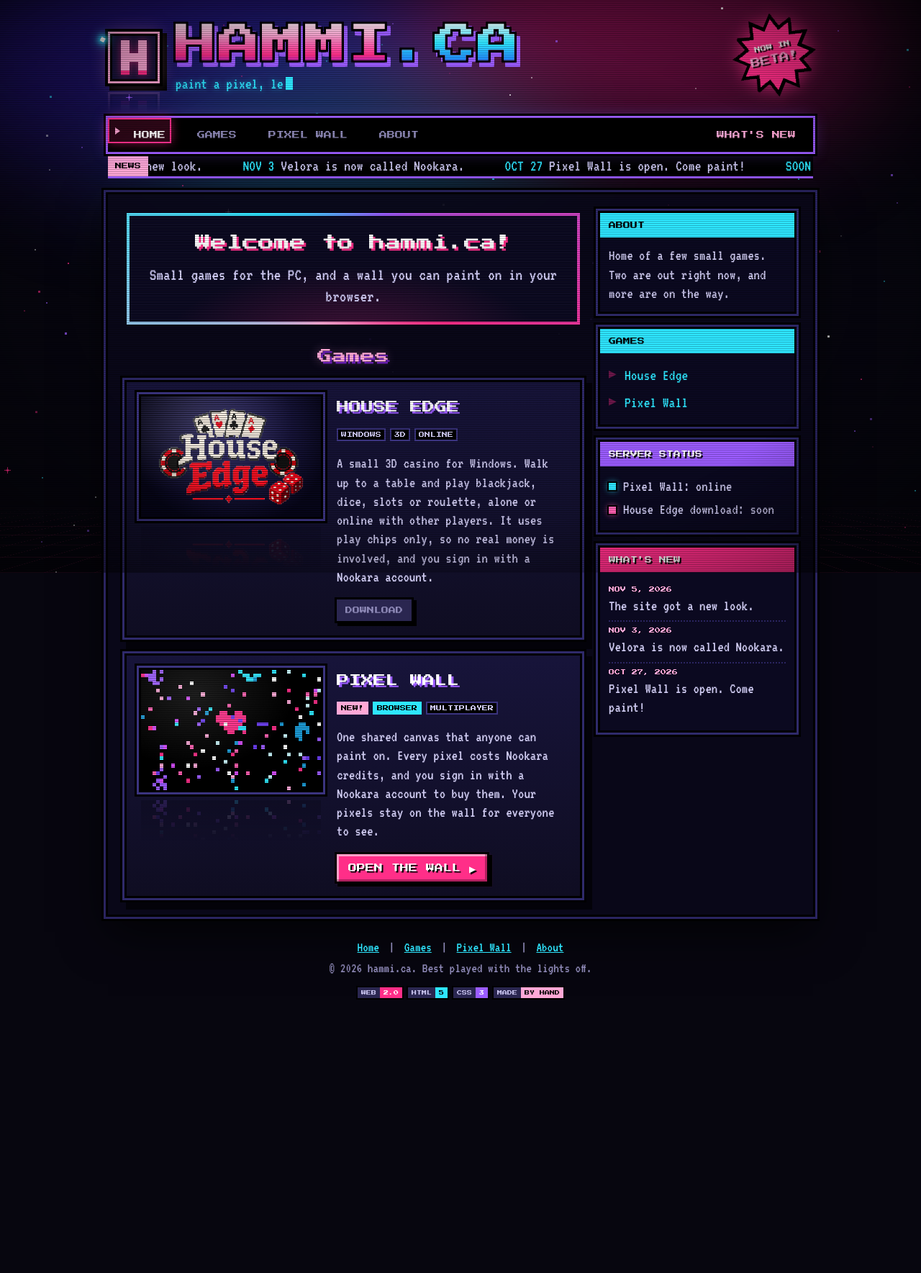
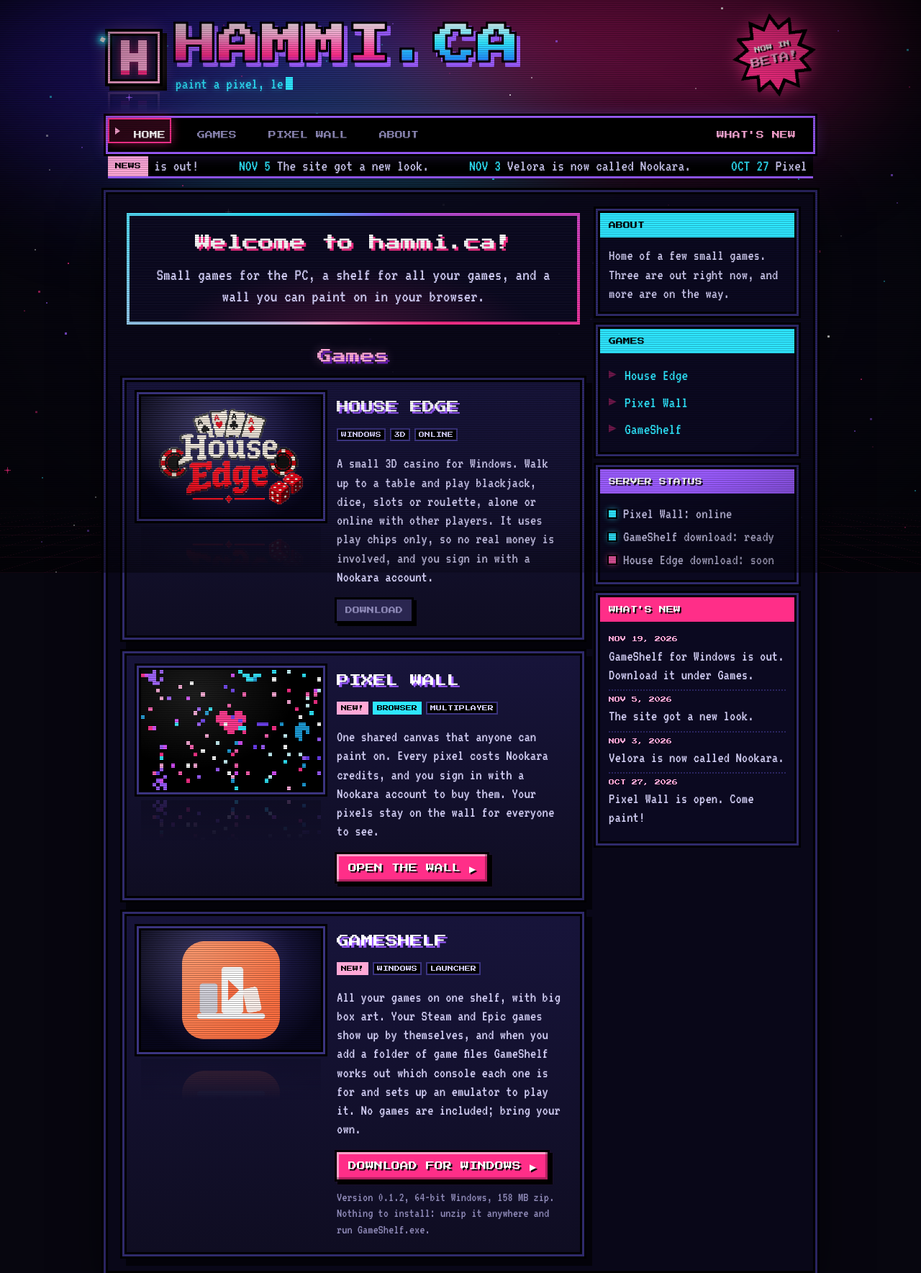
Before and after one commit to Dipish3639/hammi-ca, a plain HTML site: page index.html in a window 1280 px wide. Shown: the part 4-1773 px from the top of the page at 72% size. Before the commit the page ends 1435 px from the top, so only its background shows below. Drawn offline with Linux system fonts and the light colour scheme.

Commit message:
Add GameShelf for Windows to the Games section (#11)
Adds a GameShelf card with its app icon and a download of the 0.1.2
Windows zip (hosted as a GitHub release asset, since it is 158 MB),
plus a dated ticker and What's new item.


Claude-Session: https://claude.ai/code/session_01QCCQ8Ds9RGkwKXWCXfYg3b

Co-authored-by: Claude <noreply@anthropic.com>

```diff
--- a/index.html
+++ b/index.html
@@ -380,6 +380,7 @@
   .pbtn.big::after { content: " \25B6"; }
   @keyframes glow { 50% { filter: drop-shadow(0 0 10px rgba(255, 46, 136, 0.9)); } }
   .pbtn.off, .pbtn.off:hover { background: #2a2650; color: var(--muted); text-shadow: none; cursor: default; transform: none; box-shadow: 0 0 0 3px #000, 4px 4px 0 3px #000; animation: none; }
+  .game p.fine { margin: 14px 0 0; font-size: 18px; color: var(--muted); }
   .play .note { font: 9px/1.5 var(--pixel); color: var(--yellow); animation: blink 1.4s steps(1) infinite; }
 
   /* ---------- sidebar ---------- */
@@ -491,10 +492,12 @@
     <span class="label">News</span>
     <div class="track">
       <div class="run">
+        <span><b>NOV 19</b> GameShelf for Windows is out!</span>
         <span><b>NOV 5</b> The site got a new look.</span>
         <span><b>NOV 3</b> Velora is now called Nookara.</span>
         <span><b>OCT 27</b> Pixel Wall is open. Come paint!</span>
         <span><b>SOON</b> House Edge for Windows.</span>
+        <span aria-hidden="true"><b>NOV 19</b> GameShelf for Windows is out!</span>
         <span aria-hidden="true"><b>NOV 5</b> The site got a new look.</span>
         <span aria-hidden="true"><b>NOV 3</b> Velora is now called Nookara.</span>
         <span aria-hidden="true"><b>OCT 27</b> Pixel Wall is open. Come paint!</span>
@@ -507,7 +510,7 @@
     <main>
       <section class="hero reveal">
         <h2>Welcome to hammi.ca!</h2>
-        <p>Small games for the PC, and a wall you can paint on in your browser.</p>
+        <p>Small games for the PC, a shelf for all your games, and a wall you can paint on in your browser.</p>
       </section>
 
       <h2 class="section-title reveal" id="games">Games</h2>
@@ -534,13 +537,25 @@
             <div class="play"><a class="pbtn big" href="https://wall.hammi.ca/">Open the wall</a></div>
           </div>
         </li>
+        <li class="game reveal">
+          <div class="shot">
+            <span class="frame dark"><img src="img/gameshelf.png" width="512" height="512" alt="The GameShelf app icon: a play button on a shelf of games."></span>
+          </div>
+          <div>
+            <h3>GameShelf</h3>
+            <p class="meta"><span class="tag new">New!</span><span class="tag">Windows</span><span class="tag">Launcher</span></p>
+            <p class="desc">All your games on one shelf, with big box art. Your Steam and Epic games show up by themselves, and when you add a folder of game files GameShelf works out which console each one is for and sets up an emulator to play it. No games are included; bring your own.</p>
+            <div class="play"><a class="pbtn big" href="https://github.com/Dipish3639/hammi-ca/releases/download/gameshelf-win-0.1.2/GameShelf-0.1.2-win-x64.zip">Download for Windows</a></div>
+            <p class="fine">Version 0.1.2, 64-bit Windows, 158 MB zip. Nothing to install: unzip it anywhere and run GameShelf.exe.</p>
+          </div>
+        </li>
       </ul>
     </main>
 
     <aside class="side">
       <section class="widget reveal" id="about">
         <h4>About</h4>
-        <div class="in"><p>Home of a few small games. Two are out right now, and more are on the way.</p></div>
+        <div class="in"><p>Home of a few small games. Three are out right now, and more are on the way.</p></div>
       </section>
 
       <section class="widget reveal">
@@ -549,6 +564,7 @@
           <ul class="links">
             <li><a href="#games">House Edge</a></li>
             <li><a href="https://wall.hammi.ca/">Pixel Wall</a></li>
+            <li><a href="#games">GameShelf</a></li>
           </ul>
         </div>
       </section>
@@ -557,6 +573,7 @@
         <h4>Server status</h4>
         <div class="in">
           <div class="status-row"><span class="led" aria-hidden="true"></span>Pixel Wall: online</div>
+          <div class="status-row"><span class="led" aria-hidden="true"></span>GameShelf download: ready</div>
           <div class="status-row"><span class="led wait" aria-hidden="true"></span>House Edge download: soon</div>
         </div>
       </section>
@@ -565,6 +582,7 @@
         <h4>What's new</h4>
         <div class="in">
           <ul class="news">
+            <li><time datetime="2026-11-19">Nov 19, 2026</time>GameShelf for Windows is out. Download it under Games.</li>
             <li><time datetime="2026-11-05">Nov 5, 2026</time>The site got a new look.</li>
             <li><time datetime="2026-11-03">Nov 3, 2026</time>Velora is now called Nookara.</li>
             <li><time datetime="2026-10-27">Oct 27, 2026</time>Pixel Wall is open. Come paint!</li>
```
Also changed, not shown: img/gameshelf.png (added).
